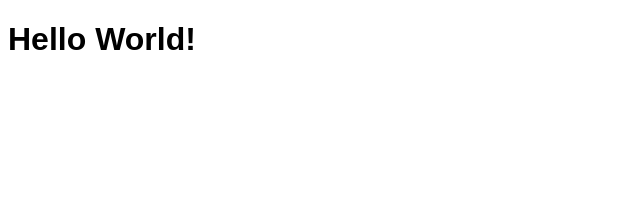
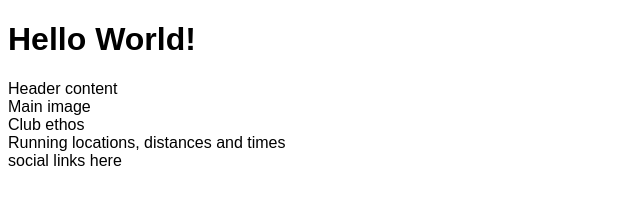
Before and after one commit to bens6477/love-running, a plain HTML site: page index.html in a window 1280 px wide. Shown: the whole page, without its empty margins (0-640 px from the left). Drawn offline with Linux system fonts and the light colour scheme.

Commit message:
Add core structure for home page

```diff
--- a/index.html
+++ b/index.html
@@ -12,5 +12,18 @@
 </head>
 <body>
     <h1>Hello World!</h1>
+    <header>Header content</header>
+    <section>
+        Main image
+    </section>
+    <section>
+        Club ethos
+    </section>
+    <section>
+        Running locations, distances and times
+    </section>
+    <footer>
+        social links here
+    </footer>
 </body>
 </html>
```
